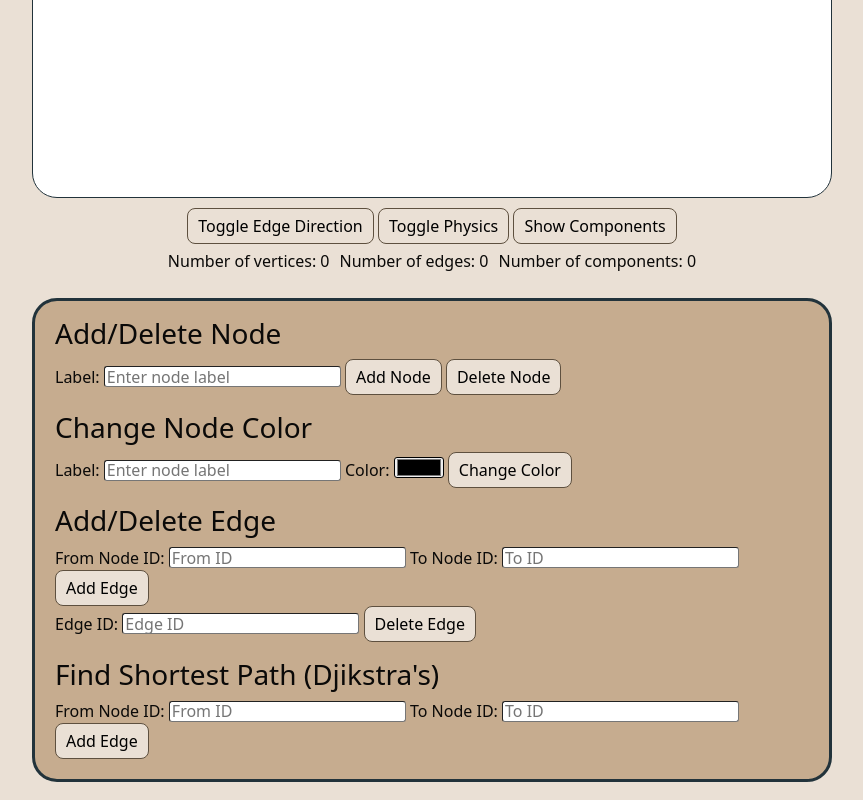
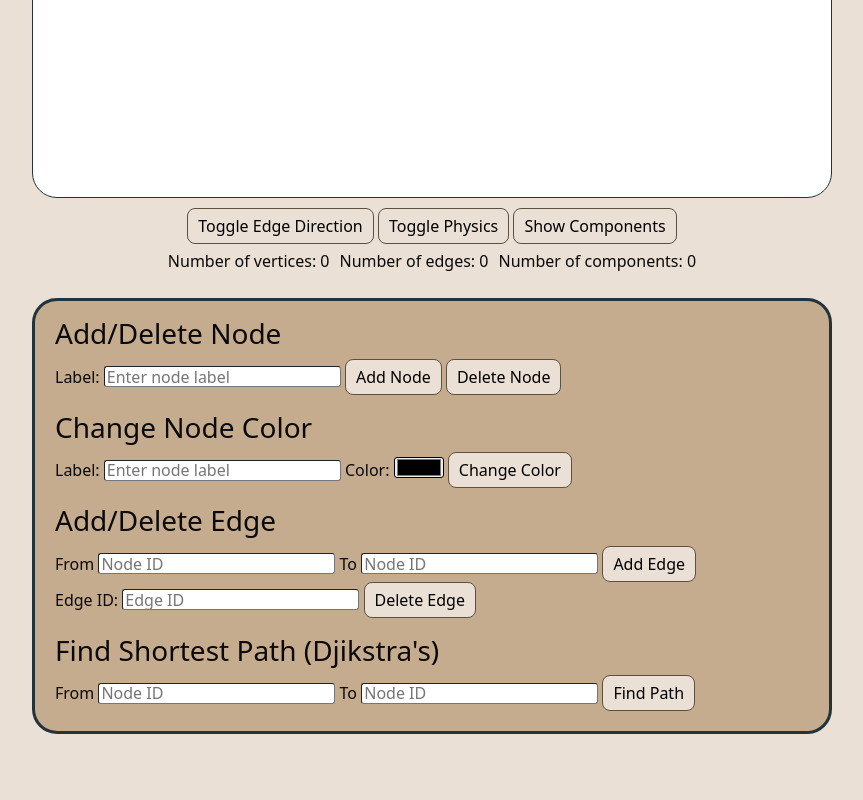
Before and after one commit to Jambr0li/Graph_Sketchpad, a plain HTML site: page index.html in a window 1280 px wide. Shown: the part 458-1258 px from the top of the page, without its empty margins (208-1071 px from the left). After the commit the page ends 1210 px from the top, so only its background shows below. Drawn offline with nearby package versions, Linux system fonts and the light colour scheme; a script that the page names is missing; a web font is replaced by a local one.

Commit message:
adjusted labels and fixed id reference for dijkstra

```diff
--- a/index.html
+++ b/index.html
@@ -61,10 +61,10 @@
       <!-- Adding Edges -->
       <div class="add-edge-container graph-logic">
         <h3>Add/Delete Edge</h3>
-        <label for="edge-from">From Node ID:</label>
-        <input type="number" id="edge-from" placeholder="From ID" />
-        <label for="edge-to">To Node ID:</label>
-        <input type="number" id="edge-to" placeholder="To ID" />
+        <label for="edge-from">From</label>
+        <input type="number" id="edge-from" placeholder="Node ID" />
+        <label for="edge-to">To</label>
+        <input type="number" id="edge-to" placeholder="Node ID" />
         <button onclick="addEdge()">Add Edge</button><br>
         <label>Edge ID:</label>
         <input type="number" id="edge-id" placeholder="Edge ID" />
@@ -74,11 +74,11 @@
       <!-- Dijkstra's Input -->
       <div class="add-edge-container graph-logic">
         <h3>Find Shortest Path (Djikstra's)</h3>
-        <label for="edge-from">From Node ID:</label>
-        <input type="number" id="edge-from" placeholder="From ID" />
-        <label for="edge-to">To Node ID:</label>
-        <input type="number" id="edge-to" placeholder="To ID" />
-        <button onclick="dijkstra()">Add Edge</button><br>
+        <label>From</label>
+        <input type="number" id="node-from-dij" placeholder="Node ID" />
+        <label>To</label>
+        <input type="number" id="node-to-dij" placeholder="Node ID" />
+        <button onclick="dijkstra()">Find Path</button><br>
       </div>
 
     </div>
--- a/scripts.js
+++ b/scripts.js
@@ -381,4 +381,7 @@ function showComponents() {
 }
 
 function dijkstra() {
+    const fromNode = document.getElementById('node-from-dij').value;
+    const toNode = document.getElementById('node-to-dij').value;
+    console.log(fromNode, toNode)
 }
```
